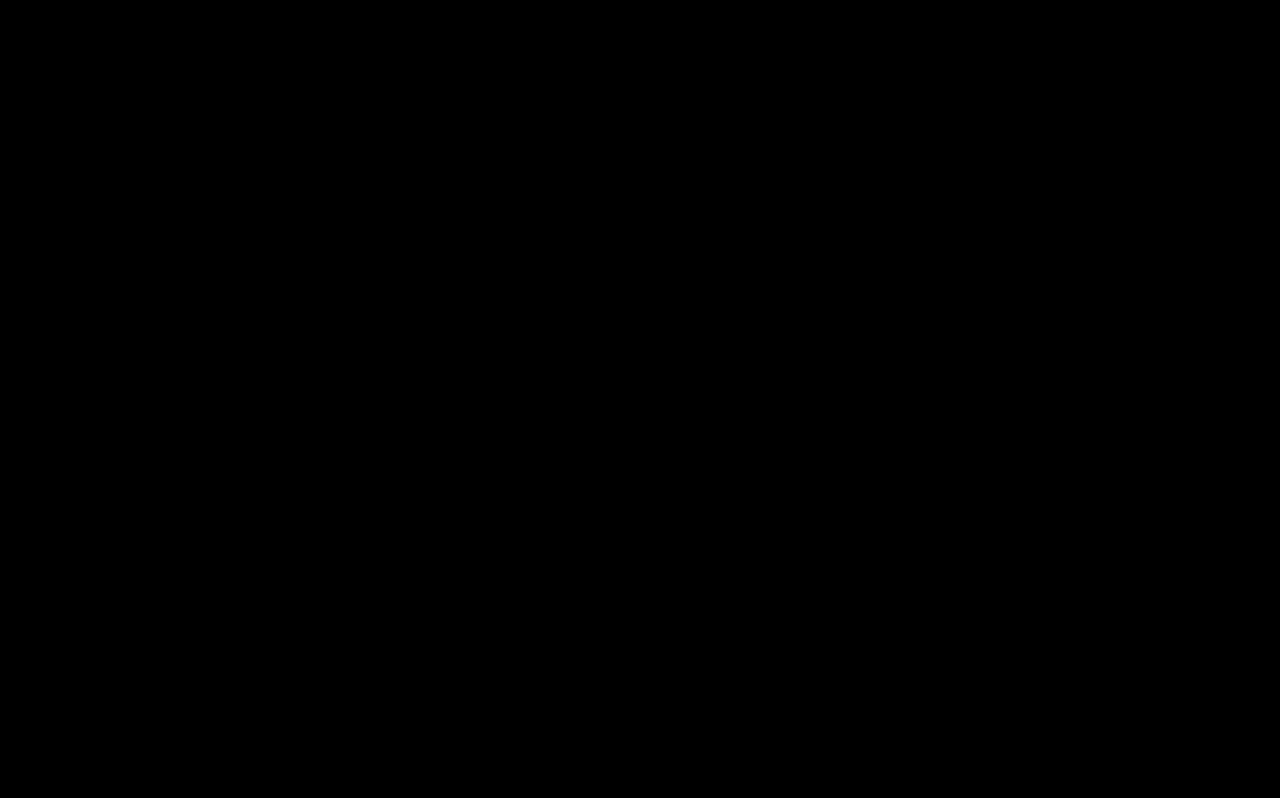
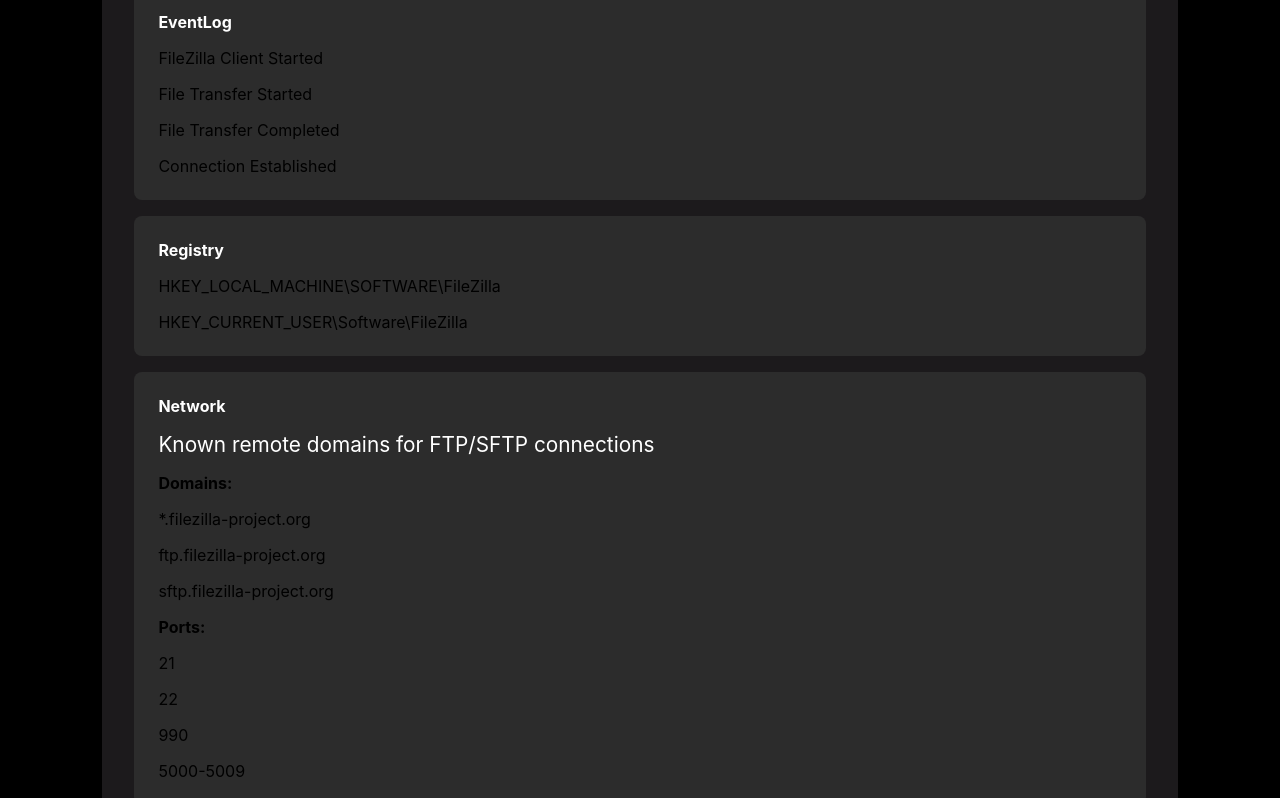
Before and after one commit to jakewilliami/lolfs, a React (Vite) app: page /#/item/0 in a window 1280 px wide. Shown: the part 880-1678 px from the top of the page. Before the commit the page ends 854 px from the top, so only its background shows below. Built offline with nearby package versions, Linux system fonts and the light colour scheme.

Commit message:
singlepage content

```diff
--- a/src/App.css
+++ b/src/App.css
@@ -289,11 +289,13 @@
 }
 
 .free {
+  font-size: 2rem;
   display: flex;
   color: rgb(255, 123, 0);
 }
 
 .paid {
+  font-size: 2rem;
   display: flex;
   color: greenyellow;
 }
@@ -387,6 +389,32 @@
   font-size: 1.5vw;
 }
 
+.artifacts--container {
+  display: grid;
+  grid-template-columns: repeat(auto-fit, minmax(500px, 1fr));
+  padding: 1.5rem 2rem;
+  align-items: flex-start;
+  justify-content: space-between;
+  background-color: #1C1A1C;
+  border-radius: 1vh;
+  width: 100%;
+  gap: 1rem;
+}
+.artifacts--container .row {
+  display: flex;
+  flex-direction: column;
+  padding: 1.5rem;
+  width: 100%;
+  gap: 1rem;
+  background-color: #2c2c2c;
+  border-radius: 1vh;
+}
+.artifacts--container .row .artifact-content, .artifacts--container .row div {
+  display: flex;
+  flex-direction: column;
+  gap: 1rem;
+}
+
 .code-snippet--container {
   max-inline-size: 100%;
   display: block;
--- a/src/App.scss
+++ b/src/App.scss
@@ -314,11 +314,13 @@
 }
 
 .free {
+    font-size: 2rem;
     display: flex;
     color: rgb(255, 123, 0);
 }
 
 .paid {
+    font-size: 2rem;
     display: flex;
     color: greenyellow;
 }
@@ -419,6 +421,31 @@
     }
 }
 
+.artifacts--container{
+    display: grid;
+    grid-template-columns: repeat(auto-fit, minmax(500px, 1fr));
+    padding: 1.5rem 2rem;
+    align-items: flex-start;
+    justify-content: space-between;
+    background-color: #1C1A1C;
+    border-radius: 1vh;
+    width: 100%;
+    gap: 1rem;
+    .row{
+        display: flex;
+        flex-direction: column;
+        padding: 1.5rem;
+        width: 100%;
+        gap: 1rem;
+        background-color: #2c2c2c;
+        border-radius: 1vh;
+        .artifact-content, div{
+            display: flex;
+            flex-direction: column;
+            gap: 1rem;
+        }
+    }
+}
 
 .code-snippet--container {
     max-inline-size: 100%;
--- a/src/pages/SinglePage.jsx
+++ b/src/pages/SinglePage.jsx
@@ -67,6 +67,71 @@
       </section>
 
       <section className='content-section'>
+        <div className='artifacts--container'>
+        {/* disk */}
+          <div className='row'>
+            <h4>Disk</h4>
+            <div className='artifact-content'>
+              {item.Artifacts.Disk.map((artifacts, index) => (
+                <code key={index} data-code-language="text">
+                  {artifacts}
+                </code>
+              ))}
+            </div>
+          </div>
+          {/* eventlog */}
+          <div className='row'>
+            <h4>EventLog</h4>
+            <div className='artifact-content'>
+              {item.Artifacts.EventLog.map((events, index) => (
+                <code key={index} data-code-language="text">
+                  {events}
+                </code>
+              ))}
+            </div>
+          </div>
+          {/* registry */}
+          <div className='row'>
+            <h4>Registry</h4>
+            <div className='artifact-content'>
+              {item.Artifacts.Registry.map((registers, index) => (
+                <code key={index} data-code-language="text">
+                  {registers}
+                </code>
+              ))}
+            </div>
+          </div>
+          {/* network */}
+          <div className='row'>
+            <h4>Network</h4>
+            <div className='artifact-content'>
+            {item.Artifacts.Network.map((network, index) => (
+              <div key={index}>
+                <p>{network.Description}</p>
+                <div>
+                  <strong>Domains:</strong>
+                  {network.Domains.map((domain, domainIndex) => (
+                    <code key={domainIndex} data-code-language="text">
+                      {domain}
+                    </code>
+                  ))}
+                </div>
+                <div>
+                  <strong>Ports:</strong>
+                  {network.Ports.map((port, portIndex) => (
+                    <code key={portIndex} data-code-language="text">
+                      {port}
+                    </code>
+                  ))}
+                </div>
+              </div>
+            ))}
+            </div>
+          </div>
+        </div>
+      </section>
+
+      <section className='content-section'>
         <div className='code-snippet--container'>
           {item.Details.InstallationPaths.map((paths, index) => (
             <code key={index} data-code-language="text">
```
Also changed, not shown: 1 other file (tests, documents, lock files or other folders).
